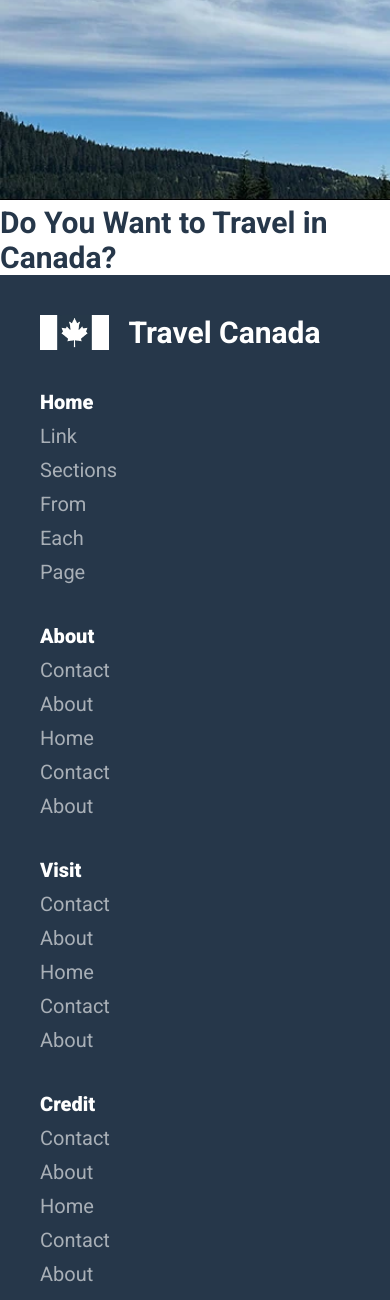
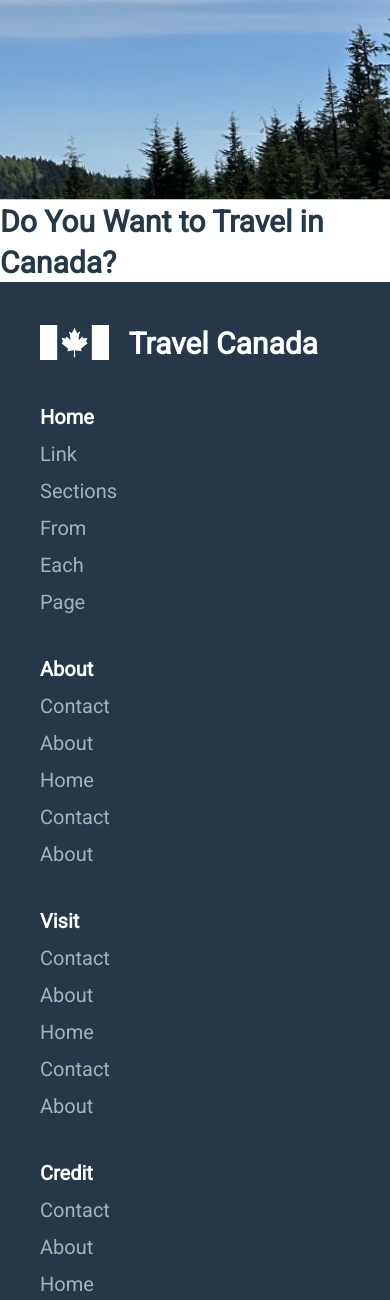
Before and after one commit to ihawp/bcit, a PHP site: page / in a window 390 px wide. Shown: the part 85-1385 px from the top of the page. Run offline with PHP 8.4, Linux system fonts and the light colour scheme.

Commit message:
99 performance on mobile 100 on desktop, hero images loading properly based on media query and then js adds src to #hero-image, only way to do without loading mobile image to desktop... unless that is okay since on desktop you are likely using wifi... anywho, not trying to ruin anyones bandwidth!

```diff
--- a/web-development-1/country-page/css/style.css
+++ b/web-development-1/country-page/css/style.css
@@ -4,7 +4,7 @@
 
 @font-face {
     font-family: 'Roboto';
-    src: url("../fonts/Roboto-VariableFont_wdth,wght.ttf");
+    src: url("../fonts/roboto-variablefont_wdthwght-webfont.woff2");
     font-display: swap;
 }
 
@@ -413,11 +413,15 @@ li {}
 }
 
 #mobile-nav .mobile-alt a, .mobile-alt, a.mobile-alt {
-    opacity: 0.7;
+    opacity: 0.8;
     font-size: 1.3rem;
 }
 
-#hero img {
+
+#hero {
+    height: 200px;
+}
+#hero-image {
     object-fit: cover;
     object-position: bottom;
 }
--- a/web-development-1/country-page/index.html
+++ b/web-development-1/country-page/index.html
@@ -5,10 +5,11 @@
   <meta charset="UTF-8">
   <meta name="author" content="Warren Chemerika">
   <meta name="description" content="Warren Chemerika">
-  <link rel="preload" href="media/bg.webp" media="(min-width: 580px)" as="image">
-  <link rel="preload" href="media/bg-mobile.webp" media="(max-width: 580px)" as="image">
-  <link rel="prefetch" href="fonts/Roboto-VariableFont_wdth,wght.ttf" as="font" type="font/ttf" crossorigin="anonymous">
+  <link media="(min-width: 580px)" rel="preload" href="media/bg.webp" as="image">
+  <link media="(max-width: 580px)" rel="preload" href="media/bg-mobile.webp" as="image">
+  <link rel="preload" href="fonts/roboto-variablefont_wdthwght-webfont.woff2" as="font" type="font/ttf" crossorigin="anonymous">
   <link rel="preload" href="css/style.css" as="style" type="text/css">
+  <link rel="preload" href="media/shooting-star.ico" type="image/x-icon" as="image">
   <link rel="stylesheet" href="css/style.css">
   <link rel="icon" href="media/shooting-star.ico" type="image/x-icon">
   <title>Home</title>
@@ -132,7 +133,7 @@
 
   <main class="flex flex-col">
     <section id="hero">
-      <img id="hero-image" src="media/bg-mobile.webp" draggable="false" alt="Cypress Mountain, West Vancouver, BC" title="Cypress Mountain, West Vancouver, BC" height="200" width="100%">
+      <img id="hero-image" src="" draggable="false" alt="Cypress Mountain, West Vancouver, BC" title="Cypress Mountain, West Vancouver, BC" height="200" width="100%">
     </section>
     <section id="">
       <h2>Do You Want to Travel in Canada?</h2>
--- a/web-development-1/country-page/js/main.js
+++ b/web-development-1/country-page/js/main.js
@@ -1,7 +1,7 @@
-if (window.innerWidth > 580) {
-    // change src to desktop res image
-    document.getElementById("hero-image").src = 'media/bg.webp';
-}
+
+// insert hero image
+document.getElementById("hero-image").src = `media/bg${window.innerWidth < 580 ? '-mobile' : ''}.webp`;
+
 class MobileNav {
     constructor() {
         this.init();
--- /dev/null
+++ b/web-development-1/country-page/js/quick.js
@@ -0,0 +1,3 @@
+document.getElementById("hero-image").src = `media/bg${window.innerWidth > 580 ? '-mobile' : ''}.webp`;
+
+console.log('wiw');
```
Also changed, not shown: web-development-1/country-page/fonts/roboto-variablefont_wdthwght-webfont.woff2 (added), web-development-1/country-page/media/bg-mobile.webp, web-development-1/country-page/media/bg.webp, web-development-1/country-page/media/save/bg-mobile.webp (added), web-development-1/country-page/media/save/bg.webp (added).
